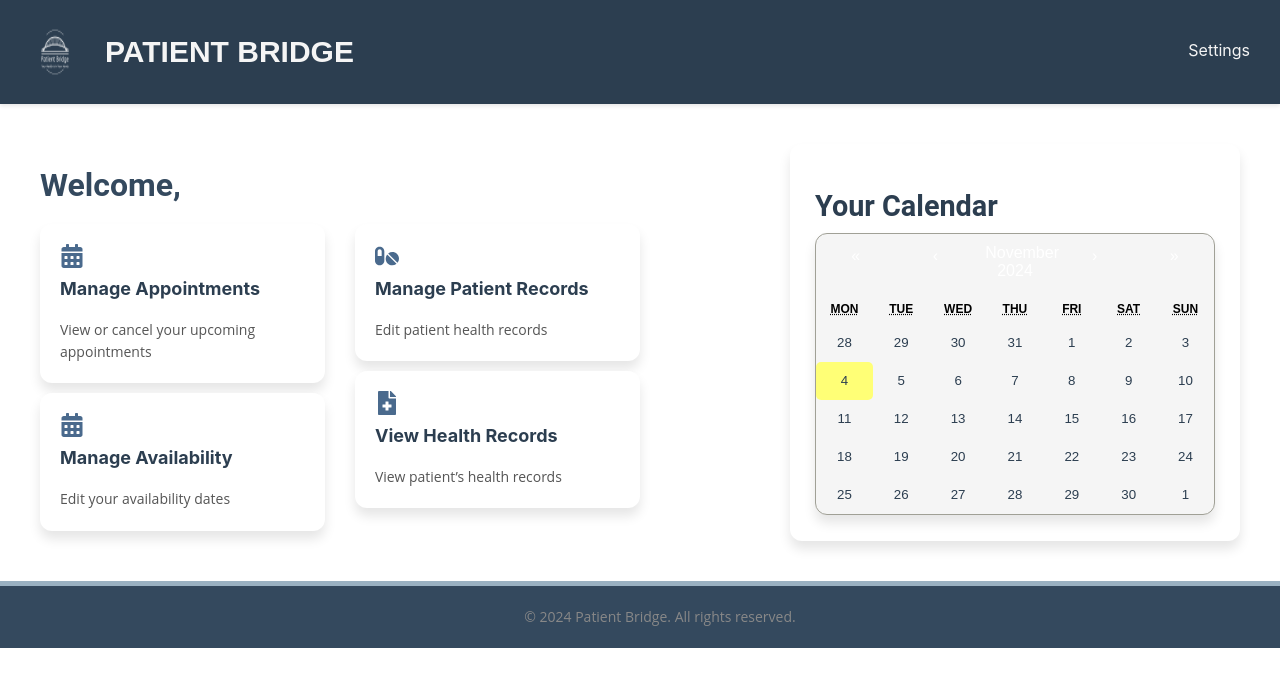
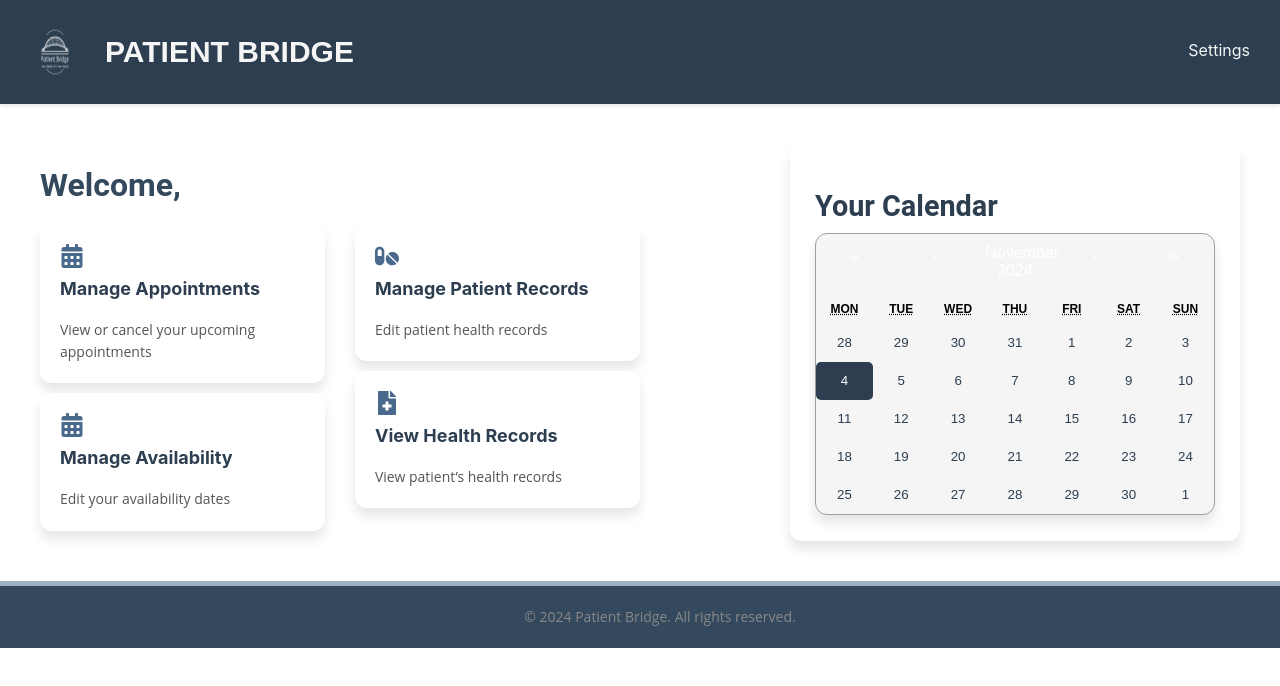
Before and after one commit to JewandreJuliano/Patient-Bridge, a React (Create React App) app in the folder patient-bridge/: page /doctor-dashboard in a window 1280 px wide. Shown: the top 686 px of the page. Built offline with nearby package versions, Linux system fonts and the light colour scheme.

Commit message:
calendar changes

```diff
--- a/patient-bridge/src/styles/DoctorDashboard.css
+++ b/patient-bridge/src/styles/DoctorDashboard.css
@@ -198,6 +198,17 @@ p, li {
     background-color: #2c3e50; /* Background color for active tile */
     color: white; /* Text color for active tile */
 }
+/* Change the color of the current day */
+.react-calendar__tile--now {
+    background-color: #2c3e50; /* Replace with your desired color */
+    color: white; /* Change text color if necessary */
+}
+
+/* Optionally, you may want to change the hover effect as well */
+.react-calendar__tile--now:hover {
+    background-color: gray; /* Darker shade for hover effect */
+}
+
 
 .react-calendar__tile--hover {
     background-color: #D0E3E5; /* Background color on hover */
```
